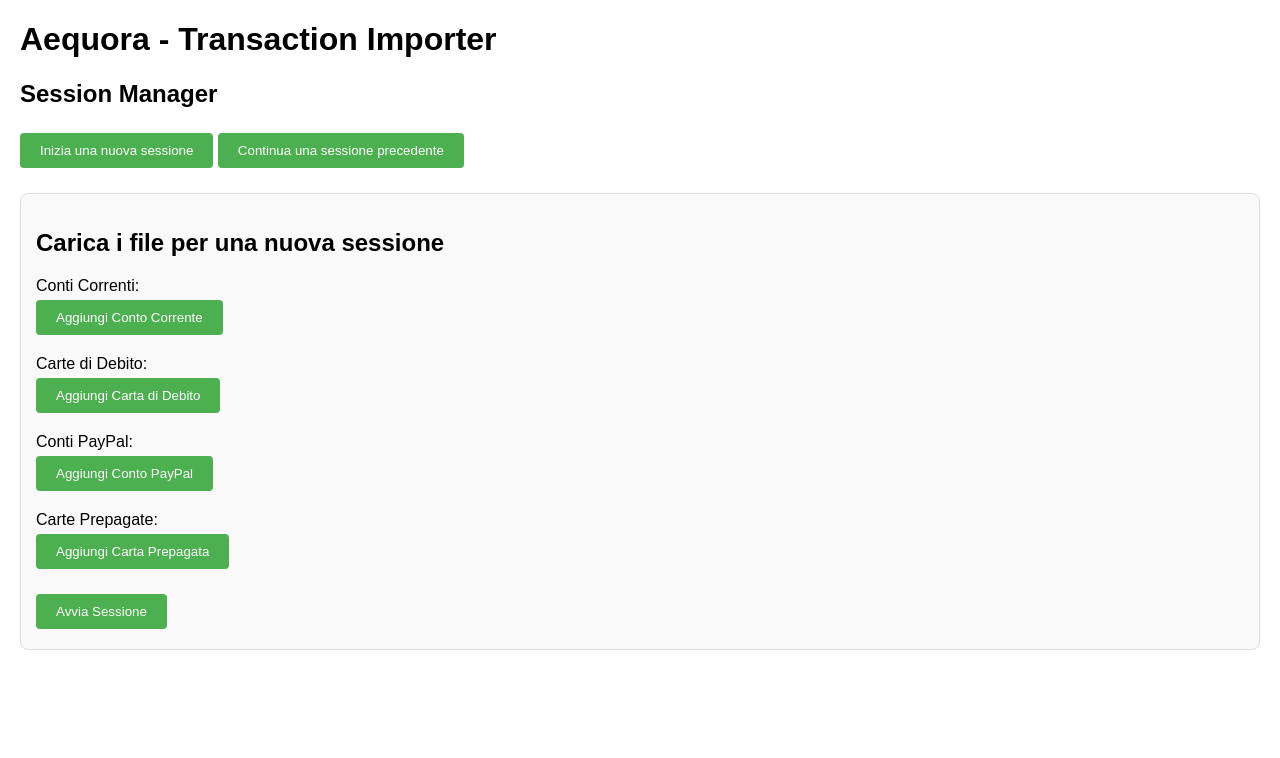
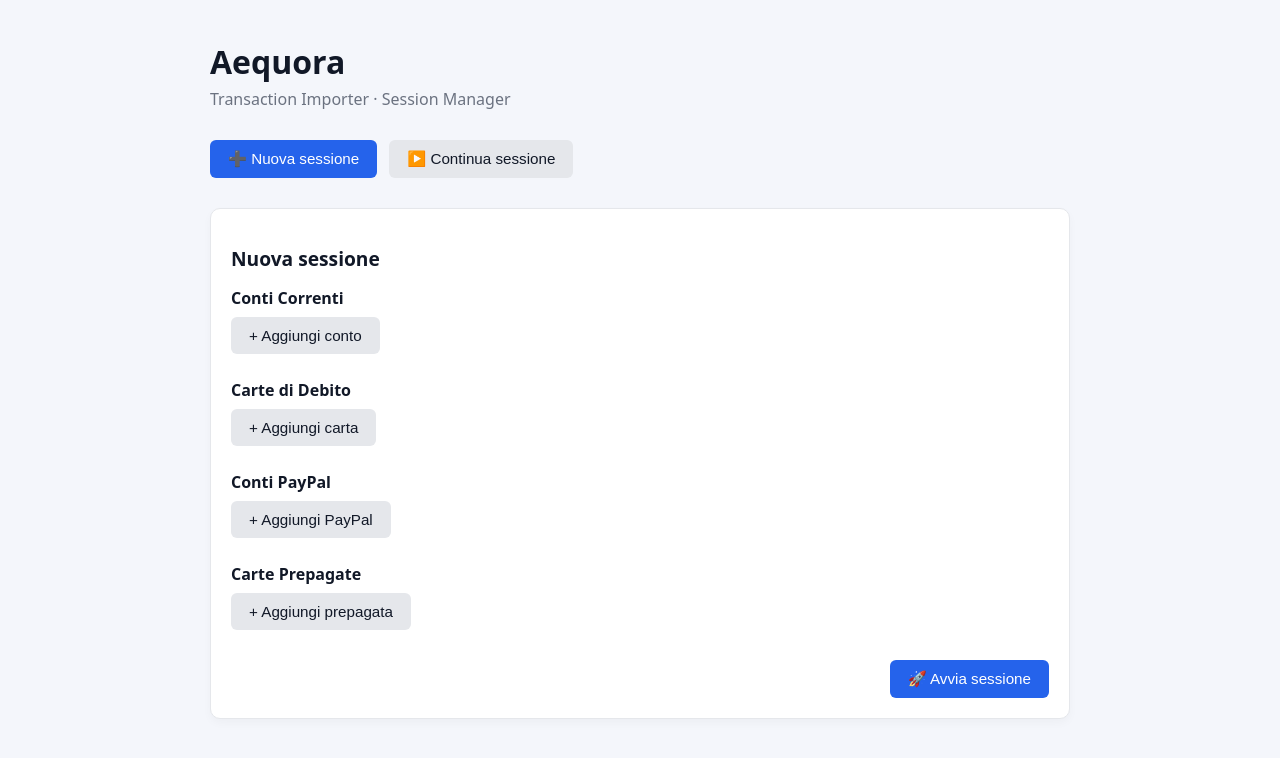
Before and after one commit to miky-thegeek/Aequora, a Flask app: template templates/session_manager.html in a window 1280 px wide, after a click on "➕ Nuova sessione". Shown: the top 758 px of the page. Run offline with Flask 3, Linux system fonts and the light colour scheme; the template is opened without the code that fills it, so the values that code supplies are empty; parts of the project's set-up code (start-up, migrations or seed data) failed here and were passed over.

Commit message:
Improved the session manager user interface, added a loading overlay

```diff
--- a/templates/session_manager.html
+++ b/templates/session_manager.html
@@ -5,63 +5,284 @@
     <meta name="viewport" content="width=device-width, initial-scale=1.0">
     <title>Aequora - Transaction Importer</title>
     <style>
-        body { font-family: Arial, sans-serif; margin: 20px; }
-        .hidden { display: none; }
-        .form-container { margin-top: 20px; padding: 15px; border: 1px solid #ddd; border-radius: 8px; background-color: #f9f9f9; }
-        button { margin: 5px 0; padding: 10px 20px; background-color: #4CAF50; color: white; border: none; border-radius: 4px; cursor: pointer; }
-        button:hover { background-color: #45a049; }
-        .file-upload-group { margin-bottom: 15px; }
-        .file-upload-subgroup { margin-left: 20px; margin-top: 10px; border-left: 3px solid #ccc; padding-left: 10px; position: relative; }
-        .remove-button { position: absolute; top: 0; right: 0; background-color: #f44336; border: none; color: white; padding: 4px 8px; border-radius: 4px; cursor: pointer; }
-        .remove-button:hover { background-color: #d32f2f; }
+    :root {
+        --primary: #2563eb;
+        --primary-hover: #1d4ed8;
+        --danger: #dc2626;
+        --bg: #f4f6fb;
+        --card: #ffffff;
+        --border: #e5e7eb;
+        --text: #111827;
+        --muted: #6b7280;
+    }
+
+    * {
+        box-sizing: border-box;
+    }
+
+    body {
+        margin: 0;
+        font-family: system-ui, -apple-system, BlinkMacSystemFont, sans-serif;
+        background-color: var(--bg);
+        color: var(--text);
+    }
+
+    .page {
+        max-width: 900px;
+        margin: 40px auto;
+        padding: 0 20px;
+    }
+
+    h1 {
+        font-size: 2rem;
+        margin-bottom: 5px;
+    }
+
+    h2 {
+        font-size: 1.2rem;
+        margin-bottom: 15px;
+    }
+
+    .subtitle {
+        color: var(--muted);
+        margin-bottom: 30px;
+    }
+
+    .actions {
+        display: flex;
+        gap: 12px;
+        margin-bottom: 30px;
+        flex-wrap: wrap;
+    }
+
+    button {
+        padding: 10px 18px;
+        border-radius: 6px;
+        border: none;
+        font-size: 0.95rem;
+        cursor: pointer;
+        transition: background-color 0.2s ease;
+    }
+
+    .btn-primary {
+        background-color: var(--primary);
+        color: white;
+    }
+
+    .btn-primary:hover {
+        background-color: var(--primary-hover);
+    }
+
+    .btn-secondary {
+        background-color: #e5e7eb;
+        color: #111827;
+    }
+
+    .btn-secondary:hover {
+        background-color: #d1d5db;
+    }
+
+    .btn-danger {
+        background-color: var(--danger);
+        color: white;
+    }
+
+    .btn-danger:hover {
+        background-color: #b91c1c;
+    }
+
+    .card {
+        background-color: var(--card);
+        border: 1px solid var(--border);
+        border-radius: 10px;
+        padding: 20px;
+        margin-bottom: 30px;
+        box-shadow: 0 4px 10px rgba(0,0,0,0.03);
+    }
+
+    .hidden {
+        display: none !important;
+    }
+
+    .file-upload-group {
+        margin-bottom: 25px;
+    }
+
+    .file-upload-group > label {
+        display: block;
+        font-weight: 600;
+        margin-bottom: 8px;
+    }
+
+    .file-upload-subgroup {
+        border-left: 4px solid var(--primary);
+        padding: 12px 12px 12px 16px;
+        margin-bottom: 12px;
+        border-radius: 6px;
+        background-color: #f9fafb;
+        position: relative;
+    }
+
+    .file-upload-subgroup label {
+        font-size: 0.85rem;
+        font-weight: 500;
+        display: block;
+        margin-top: 8px;
+    }
+
+    input[type="file"],
+    select {
+        margin-top: 4px;
+        padding: 6px;
+        width: 100%;
+    }
+
+    .remove-button {
+        position: absolute;
+        top: 10px;
+        right: 10px;
+        padding: 4px 8px;
+        font-size: 0.75rem;
+        border-radius: 4px;
+        border: none;
+        cursor: pointer;
+        background-color: var(--danger);
+        color: white;
+    }
+
+    .remove-button:hover {
+        background-color: #b91c1c;
+    }
+
+    .form-footer {
+        margin-top: 30px;
+        text-align: right;
+    }
+    .loading-overlay {
+    position: fixed;
+    inset: 0;
+    background-color: rgba(15, 23, 42, 0.6);
+    display: flex;
+    align-items: center;
+    justify-content: center;
+    z-index: 9999;
+    backdrop-filter: blur(3px);
+    }
+
+    .loader-card {
+        background-color: white;
+        padding: 30px 40px;
+        border-radius: 12px;
+        text-align: center;
+        box-shadow: 0 10px 25px rgba(0,0,0,0.15);
+    }
+
+    .loader-card p {
+        margin-top: 15px;
+        font-size: 0.95rem;
+        color: #374151;
+    }
+
+    .spinner {
+        width: 48px;
+        height: 48px;
+        border: 5px solid #e5e7eb;
+        border-top-color: var(--primary);
+        border-radius: 50%;
+        animation: spin 0.9s linear infinite;
+        margin: 0 auto;
+    }
+
+    @keyframes spin {
+        to {
+            transform: rotate(360deg);
+        }
+    }
 </style>
 </head>
 <body>
-    <h1>Aequora - Transaction Importer</h1>
-    <h2>Session Manager</h2>
+    <div class="page">
+        <h1>Aequora</h1>
+        <div class="subtitle">Transaction Importer · Session Manager</div>
 
-    <button onclick="showForm('newSessionForm')">Inizia una nuova sessione</button>
-    <button onclick="showForm('continueSessionForm')">Continua una sessione precedente</button>
-
-    <div id="newSessionForm" class="form-container hidden">
-        <h2>Carica i file per una nuova sessione</h2>
-        <form id="newSessionFormContent" method = "POST"  enctype = "multipart/form-data" action="/new_session">
-            <div class="file-upload-group">
-                <label>Conti Correnti:</label>
-                <div id="checkingAccountContainer"></div>
-                <button type="button" onclick="addUploadField('checkingAccount')">Aggiungi Conto Corrente</button>
+        <div class="actions">
+            <button class="btn-primary" onclick="showForm('newSessionForm')">
+                ➕ Nuova sessione
+            </button>
+            <button class="btn-secondary" onclick="showForm('continueSessionForm')">
+                ▶️ Continua sessione
+            </button>
         </div>
 
+        <div id="newSessionForm" class="card hidden">
+            <h2>Nuova sessione</h2>
+
+            <form method="POST" enctype="multipart/form-data" action="/new_session">
+
+                <!-- Conti correnti -->
                 <div class="file-upload-group">
-                <label>Carte di Debito:</label>
-                <div id="debitCardContainer"></div>
-                <button type="button" onclick="addUploadField('debitCard')">Aggiungi Carta di Debito</button>
+                    <label>Conti Correnti</label>
+                    <div id="checkingAccountContainer"></div>
+                    <button type="button" class="btn-secondary" onclick="addUploadField('checkingAccount')">
+                        + Aggiungi conto
+                    </button>
                 </div>
 
+                <!-- Carte di debito -->
                 <div class="file-upload-group">
-                <label>Conti PayPal:</label>
-                <div id="paypalContainer"></div>
-                <button type="button" onclick="addUploadField('paypal')">Aggiungi Conto PayPal</button>
+                    <label>Carte di Debito</label>
+                    <div id="debitCardContainer"></div>
+                    <button type="button" class="btn-secondary" onclick="addUploadField('debitCard')">
+                        + Aggiungi carta
+                    </button>
                 </div>
 
+                <!-- PayPal -->
                 <div class="file-upload-group">
-                <label>Carte Prepagate:</label>
-                <div id="prepaidCardContainer"></div>
-                <button type="button" onclick="addUploadField('prepaidCard')">Aggiungi Carta Prepagata</button>
+                    <label>Conti PayPal</label>
+                    <div id="paypalContainer"></div>
+                    <button type="button" class="btn-secondary" onclick="addUploadField('paypal')">
+                        + Aggiungi PayPal
+                    </button>
                 </div>
 
-            <button type="submit">Avvia Sessione</button>
+                <!-- Prepagate -->
+                <div class="file-upload-group">
+                    <label>Carte Prepagate</label>
+                    <div id="prepaidCardContainer"></div>
+                    <button type="button" class="btn-secondary" onclick="addUploadField('prepaidCard')">
+                        + Aggiungi prepagata
+                    </button>
+                </div>
+
+                <div class="form-footer">
+                    <button type="submit" class="btn-primary">
+                        🚀 Avvia sessione
+                    </button>
+                </div>
             </form>
         </div>
 
-    <div id="continueSessionForm" class="form-container hidden">
-        <h2>Carica il file della sessione precedente</h2>
-        <form id="continueSessionFormContent" method = "POST"  enctype = "multipart/form-data" action="/continue_session">
-            <label for="previousSessionFile">File CSV della sessione precedente:</label>
-            <input type="file" id="previousSessionFile" name="previousSessionFile" accept=".csv" required><br><br>
+        <div id="continueSessionForm" class="card hidden">
+            <h2>Continua sessione precedente</h2>
 
-            <button type="submit">Continua Sessione</button>
+            <form method="POST" enctype="multipart/form-data" action="/continue_session">
+                <label>File CSV sessione precedente</label>
+                <input type="file" name="previousSessionFile" accept=".csv" required>
+
+                <div class="form-footer">
+                    <button type="submit" class="btn-primary">
+                        ▶️ Continua
+                    </button>
+                </div>
             </form>
+        </div>
+    </div>
+    <div id="loadingOverlay" class="loading-overlay hidden">
+        <div class="loader-card">
+            <div class="spinner"></div>
+            <p>Elaborazione in corso…</p>
+        </div>
     </div>
 
     <script>
@@ -201,6 +422,16 @@
         function capitalize(str) {
             return str.charAt(0).toUpperCase() + str.slice(1);
         }
+
+        document.addEventListener('DOMContentLoaded', () => {
+            const overlay = document.getElementById('loadingOverlay');
+
+            document.querySelectorAll('form').forEach(form => {
+                form.addEventListener('submit', () => {
+                    overlay.classList.remove('hidden');
+                });
+            });
+        });
     </script>
 </body>
 </html>
```
Lines whose indentation alone changed are shown as unchanged.
